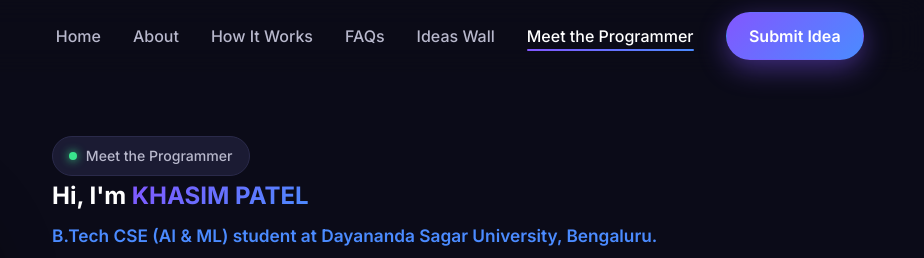
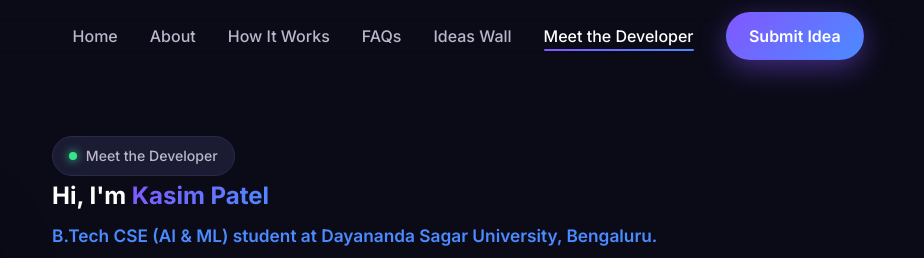
Before and after one commit to kpm1598/project-ideas-try, a plain HTML site: page about.html in a window 1280 px wide. Shown: the top 258 px of the page, 356-1280 px from the left. Drawn offline with Linux system fonts and the light colour scheme.

Commit message:
Revert demo rename: back to Kasim Patel and 'Meet the Developer'

```diff
--- a/about.html
+++ b/about.html
@@ -3,13 +3,13 @@
 <head>
   <meta charset="UTF-8" />
   <meta name="viewport" content="width=device-width, initial-scale=1.0" />
-  <title>Meet the Programmer — Project Ideas</title>
-  <meta name="description" content="Meet KHASIM PATEL, the student programmer behind Project Ideas — B.Tech CSE (AI & ML) at Dayananda Sagar University, Bengaluru. Builder of LabhSetu, CleanOS, Smart Warehouse AI and Aarohi." />
+  <title>Meet the Developer — Project Ideas</title>
+  <meta name="description" content="Meet Kasim Patel, the student developer behind Project Ideas — B.Tech CSE (AI & ML) at Dayananda Sagar University, Bengaluru. Builder of LabhSetu, CleanOS, Smart Warehouse AI and Aarohi." />
   <meta name="author" content="Project Ideas" />
   <meta name="theme-color" content="#0B0B18" />
   <meta property="og:type" content="profile" />
-  <meta property="og:title" content="Meet the Programmer — KHASIM PATEL" />
-  <meta property="og:description" content="The student programmer behind Project Ideas. I turn student ideas into working software." />
+  <meta property="og:title" content="Meet the Developer — Kasim Patel" />
+  <meta property="og:description" content="The student developer behind Project Ideas. I turn student ideas into working software." />
   <meta property="og:site_name" content="Project Ideas" />
   <meta name="twitter:card" content="summary" />
   <link rel="icon" type="image/svg+xml" href="assets/favicon.svg" />
@@ -19,7 +19,7 @@
   <link rel="stylesheet" href="css/style.css" />
 </head>
 <body>
-  <a class="skip-link" href="#about-me">Skip to about the programmer</a>
+  <a class="skip-link" href="#about-me">Skip to about the developer</a>
 
   <!-- ============ NAVIGATION ============ -->
   <header class="site-header" id="top">
@@ -39,7 +39,7 @@
         <li><a class="nav-link" href="index.html#how-it-works">How It Works</a></li>
         <li><a class="nav-link" href="index.html#faqs">FAQs</a></li>
         <li><a class="nav-link" href="ideas.html">Ideas Wall</a></li>
-        <li><a class="nav-link active" href="about.html" aria-current="page">Meet the Programmer</a></li>
+        <li><a class="nav-link active" href="about.html" aria-current="page">Meet the Developer</a></li>
         <li><a class="btn btn-primary nav-cta" href="index.html#submit">Submit Idea</a></li>
       </ul>
     </nav>
@@ -50,11 +50,11 @@
     <section class="section about-hero">
       <div class="container about-hero-inner">
         <div class="about-photo-wrap reveal">
-          <img class="about-photo" src="https://avatars.githubusercontent.com/u/150776737?s=400&v=4" alt="Photo of KHASIM PATEL" width="400" height="400" loading="lazy" />
+          <img class="about-photo" src="https://avatars.githubusercontent.com/u/150776737?s=400&v=4" alt="Photo of Kasim Patel" width="400" height="400" loading="lazy" />
         </div>
         <div class="about-intro reveal">
-          <span class="badge"><span class="badge-dot" aria-hidden="true"></span> Meet the Programmer</span>
-          <h1>Hi, I'm <span class="gradient-text">KHASIM PATEL</span></h1>
+          <span class="badge"><span class="badge-dot" aria-hidden="true"></span> Meet the Developer</span>
+          <h1>Hi, I'm <span class="gradient-text">Kasim Patel</span></h1>
           <p class="about-role">B.Tech CSE (AI &amp; ML) student at Dayananda Sagar University, Bengaluru.</p>
           <p class="about-tagline">I turn student ideas into working software. Project Ideas is my platform for collecting ideas from fellow students, picking the ones with real potential, and building them — with full credit to the person who dreamed them up.</p>
           <div class="hero-actions">
@@ -162,16 +162,16 @@
           <p class="section-sub">Questions about an idea, a collaboration, or just want to say hi — reach me here.</p>
         </div>
         <div class="connect-actions reveal">
-          <a class="social-btn" href="https://github.com/kpm1598" target="_blank" rel="noopener noreferrer" aria-label="KHASIM PATEL on GitHub" title="GitHub">
+          <a class="social-btn" href="https://github.com/kpm1598" target="_blank" rel="noopener noreferrer" aria-label="Kasim Patel on GitHub" title="GitHub">
             <svg viewBox="0 0 24 24" fill="currentColor" aria-hidden="true"><path d="M12 .297c-6.63 0-12 5.373-12 12 0 5.303 3.438 9.8 8.205 11.385.6.113.82-.258.82-.577 0-.285-.01-1.04-.015-2.04-3.338.724-4.042-1.61-4.042-1.61C4.422 18.07 3.633 17.7 3.633 17.7c-1.087-.744.084-.729.084-.729 1.205.084 1.838 1.236 1.838 1.236 1.07 1.835 2.809 1.305 3.495.998.108-.776.417-1.305.76-1.605-2.665-.3-5.466-1.332-5.466-5.93 0-1.31.465-2.38 1.235-3.22-.135-.303-.54-1.523.105-3.176 0 0 1.005-.322 3.3 1.23.96-.267 1.98-.399 3-.405 1.02.006 2.04.138 3 .405 2.28-1.552 3.285-1.23 3.285-1.23.645 1.653.24 2.873.12 3.176.765.84 1.23 1.91 1.23 3.22 0 4.61-2.805 5.625-5.475 5.92.42.36.81 1.096.81 2.22 0 1.606-.015 2.896-.015 3.286 0 .315.21.69.825.57C20.565 22.092 24 17.592 24 12.297c0-6.627-5.373-12-12-12"/></svg>
           </a>
-          <a class="social-btn" href="https://www.linkedin.com/in/khasim-patel" target="_blank" rel="noopener noreferrer" aria-label="KHASIM PATEL on LinkedIn" title="LinkedIn">
+          <a class="social-btn" href="https://www.linkedin.com/in/khasim-patel" target="_blank" rel="noopener noreferrer" aria-label="Kasim Patel on LinkedIn" title="LinkedIn">
             <svg viewBox="0 0 24 24" fill="currentColor" aria-hidden="true"><path d="M20.447 20.452h-3.554v-5.569c0-1.328-.027-3.037-1.852-3.037-1.853 0-2.136 1.445-2.136 2.939v5.667H9.351V9h3.414v1.561h.046c.477-.9 1.637-1.85 3.37-1.85 3.601 0 4.267 2.37 4.267 5.455v6.286zM5.337 7.433c-1.144 0-2.063-.926-2.063-2.065 0-1.138.92-2.063 2.063-2.063 1.14 0 2.064.925 2.064 2.063 0 1.139-.925 2.065-2.064 2.065zm1.782 13.019H3.555V9h3.564v11.452zM22.225 0H1.771C.792 0 0 .774 0 1.729v20.542C0 23.227.792 24 1.771 24h20.451C23.2 24 24 23.227 24 22.271V1.729C24 .774 23.2 0 22.222 0z"/></svg>
           </a>
-          <a class="social-btn" href="https://www.instagram.com/kasim_vibes/" target="_blank" rel="noopener noreferrer" aria-label="KHASIM PATEL on Instagram" title="Instagram">
+          <a class="social-btn" href="https://www.instagram.com/kasim_vibes/" target="_blank" rel="noopener noreferrer" aria-label="Kasim Patel on Instagram" title="Instagram">
             <svg viewBox="0 0 24 24" fill="none" stroke="currentColor" stroke-width="1.8" aria-hidden="true"><rect x="2.5" y="2.5" width="19" height="19" rx="5.5"/><circle cx="12" cy="12" r="4.3"/><circle cx="17.5" cy="6.5" r="1.25" fill="currentColor" stroke="none"/></svg>
           </a>
-          <a class="social-btn" href="mailto:kppatel1713@gmail.com" aria-label="Email KHASIM PATEL" title="Email">
+          <a class="social-btn" href="mailto:kppatel1713@gmail.com" aria-label="Email Kasim Patel" title="Email">
             <svg viewBox="0 0 24 24" fill="none" stroke="currentColor" stroke-width="1.8" aria-hidden="true"><rect x="2.5" y="5" width="19" height="14" rx="2.5"/><path d="M3.5 7.5 12 13l8.5-5.5"/></svg>
           </a>
         </div>
@@ -198,7 +198,7 @@
           <li><a href="index.html#how-it-works">How It Works</a></li>
           <li><a href="index.html#faqs">FAQs</a></li>
           <li><a href="ideas.html">Ideas Wall</a></li>
-          <li><a href="about.html">Meet the Programmer</a></li>
+          <li><a href="about.html">Meet the Developer</a></li>
           <li><a href="index.html#submit">Submit Idea</a></li>
         </ul>
       </nav>
```
Also changed, not shown: ideas.html (+2 -2 lines), index.html (+2 -2 lines).
